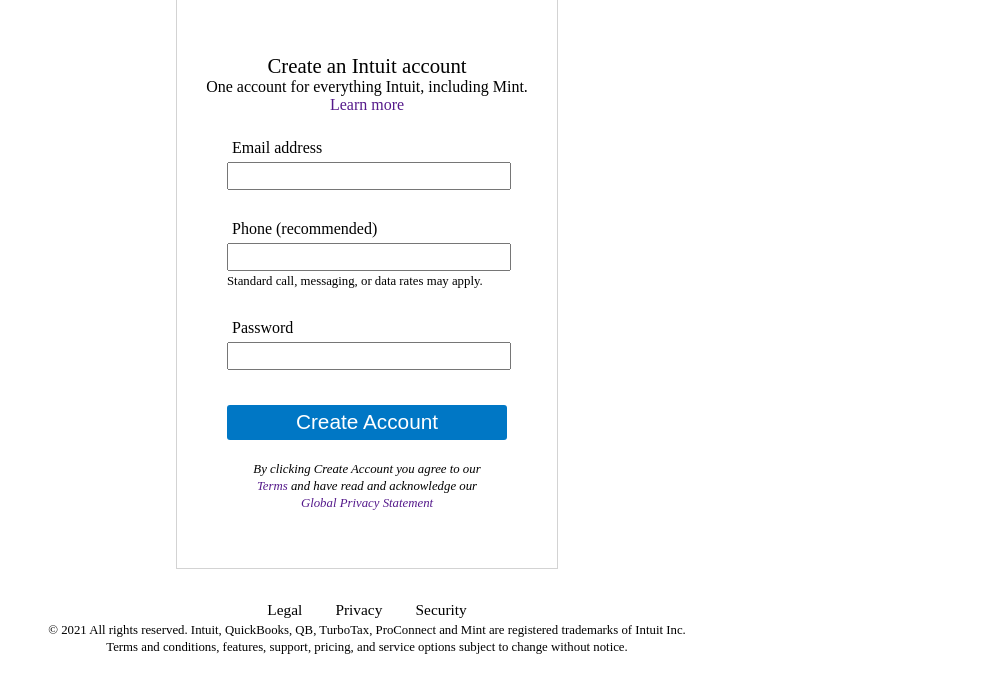
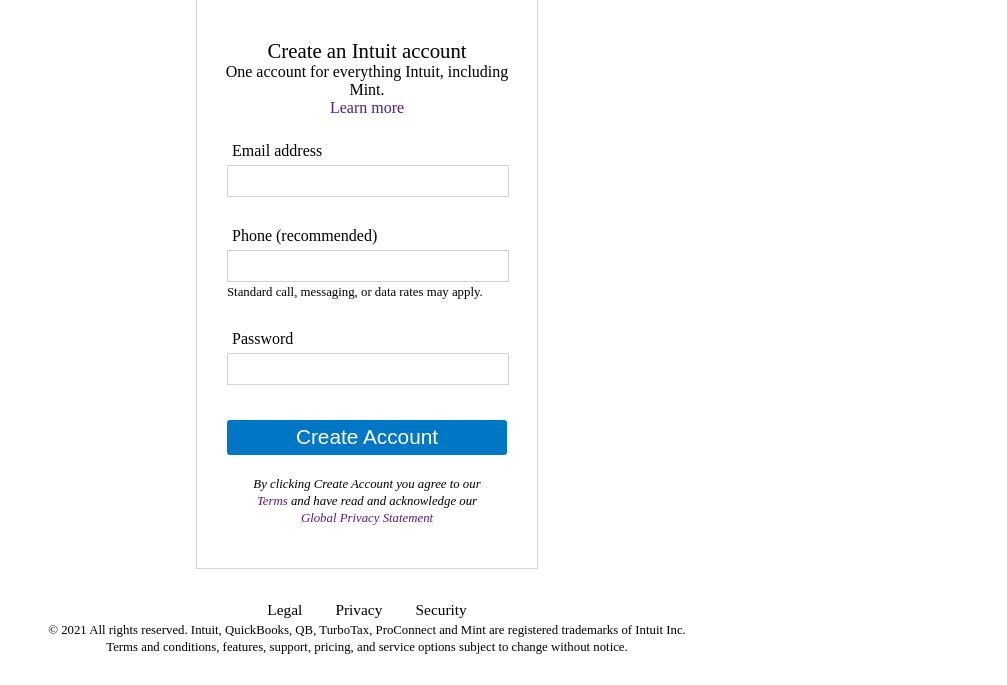
Before and after one commit to gniht/forms-practice-login, a website: page index.html in a window 1280 px wide. Shown: the part 176-861 px from the top of the page, without its empty margins (273-1280 px from the left). Drawn offline with Linux system fonts and the light colour scheme.

Commit message:
styling tweaks

```diff
--- a/style.css
+++ b/style.css
@@ -48,7 +48,7 @@
   justify-content: center;
   align-items: center;
   font-weight: 1;
-  width: 360px;
+  width: 320px;
   height: 550px;
   border: 1px solid lightgray;
   padding: 10px;
@@ -71,10 +71,12 @@
 
 .form-container input{
   width: 100%;
+  height: 30px;
   font-size: 1.3em;
   display: block;
   text-align: left;
   margin-bottom: 30px;
+  border:1px solid lightgray;
 }
 
 .form-container .phone {
```
